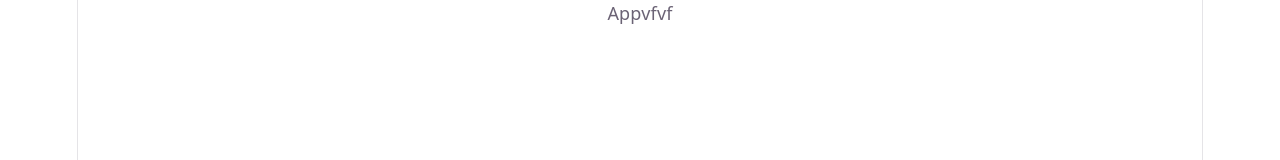
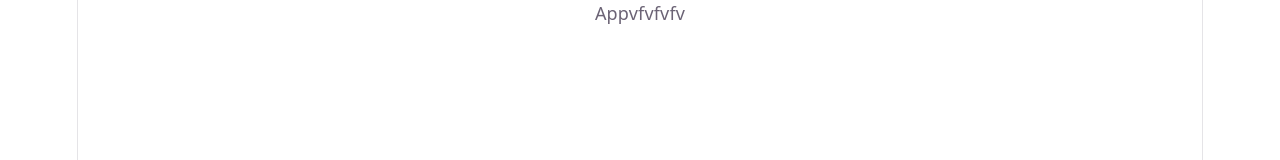
Before and after one commit to AbdulSamad001122/test-folder-for-code-reviewer, a React (Vite) app: page / in a window 1280 px wide. Shown: the top 160 px of the page. Built offline with nearby package versions, Linux system fonts and the light colour scheme.

Commit message:
feat profile pic v3

```diff
--- a/src/App.jsx
+++ b/src/App.jsx
@@ -1,7 +1,7 @@
 import React from "react";
 
 const App = () => {
-  return <div>Appvfvf</div>;
+  return <div>Appvfvfvfv</div>;
 };
 
 export default App;
```
